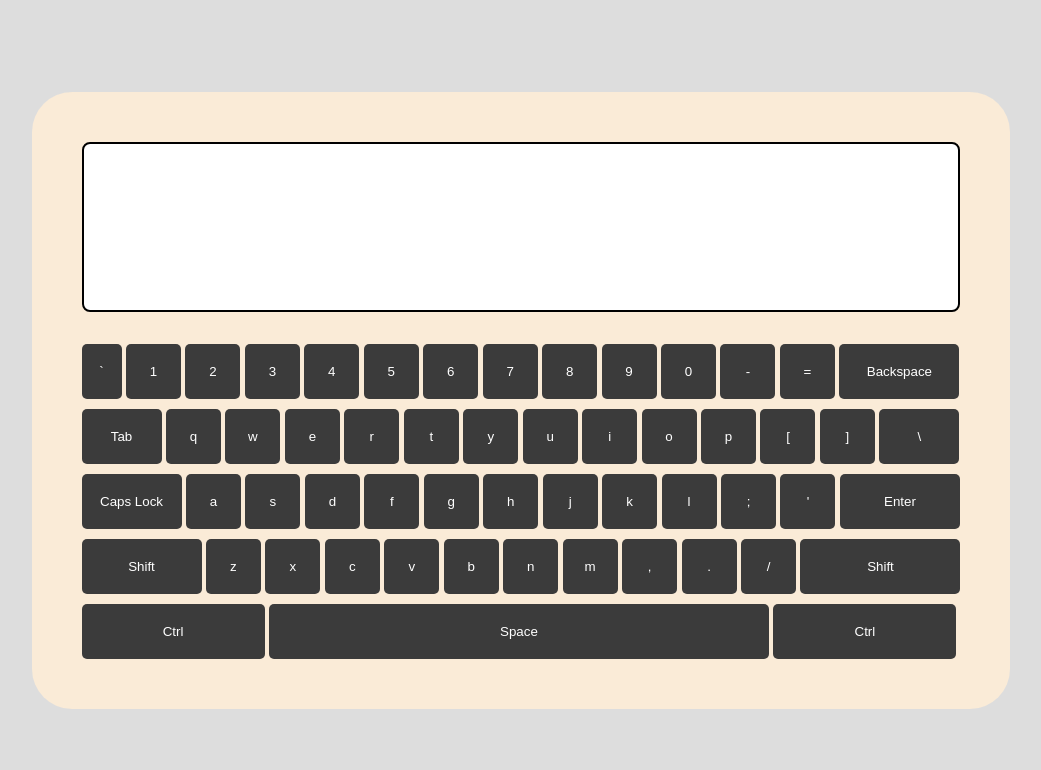
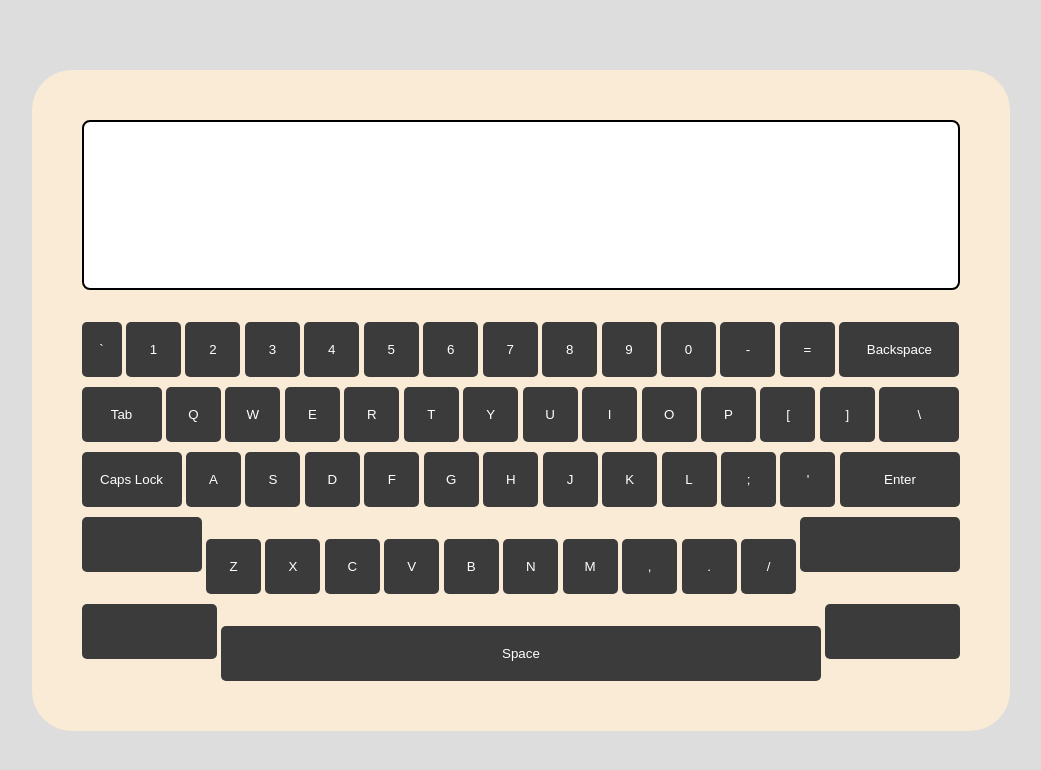
Before and after one commit to qibo02/virtual-keyboard, a plain HTML site: page index.html in a window 1280 px wide. Both pictures are taken after a click on the button "Caps Lock". Shown: the whole page, without its empty margins (119-1160 px from the left). Drawn offline with Linux system fonts and the light colour scheme.

Commit message:
version 1.2
Update the whole setup

```diff
--- a/index.html
+++ b/index.html
@@ -61,7 +61,7 @@
       <button class="enter">Enter</button>
     </div>
     <div class="fourth-row">
-      <button class="left-shift">Shift</button>
+      <button class="left-shift"></button>
       <button class="btn">z</button>
       <button class="btn">x</button>
       <button class="btn">c</button>
@@ -72,12 +72,12 @@
       <button class="btn">,</button>
       <button class="btn">.</button>
       <button class="btn">/</button>
-      <button class="right-shift">Shift</button>
+      <button class="right-shift"></button>
     </div>
     <div class="fifth-row">
-      <button id="ctrl">Ctrl</button>
+      <button id="ctrl"></button>
       <button id="space">Space</button>
-      <button id="ctrl">Ctrl</button>
+      <button id="ctrl"></button>
     </div>
   </div>
 </body>
--- a/scripts.js
+++ b/scripts.js
@@ -4,8 +4,12 @@ const textarea = document.querySelector('textarea')
 let chars = []
 
 const deleteButton = document.querySelector('.backspace')
-const shiftButton = document.querySelector('.shift')
+//const shiftButton = document.querySelector('.shift')
 const spaceButton = document.getElementById("space")
+const capslockButton = document.querySelector(".caps-lock")
+const tabButton = document.querySelector(".tab")
+const enterButton = document.querySelector(".enter")
+
 buttons.forEach(btn => {
     btn.addEventListener('click', () => {
         textarea.value += btn.innerText
@@ -22,5 +26,20 @@ deleteButton.addEventListener("click", () => {
 spaceButton.addEventListener("click", () => {
     chars.push(' ')
     textarea.value = chars.join('')
-}
-)
+})
+
+capslockButton.addEventListener("click", () => {
+    buttons.forEach(btn => {
+        btn.classList.toggle('upper')
+    })
+})
+
+tabButton.addEventListener("click", () => {
+    chars.push('    ')
+    textarea.value = chars.join('')
+})
+
+enterButton.addEventListener("click", () => {
+    chars.push('\n')
+    textarea.value = chars.join('')
+})
--- a/styles.css
+++ b/styles.css
@@ -60,12 +60,18 @@ button:hover {
   width: 40px;
 }
 
-.left-shift, .backspace, .enter {
+.backspace, .enter {
   width: 120px;
+}
+
+.left-shift {
+  width: 120px;
+  padding-top: 10px;
 }
 
 .right-shift {
   width: 160px;
+  padding-top: 11px;
 }
 
 .tab {
@@ -81,10 +87,13 @@ button:hover {
 }
 
 #space {
-  width: 500px;
+  width: 600px;
 
 }
 
 #ctrl {
-  width: 183px;
+  width: 135px;
+  padding-top: 11px;
 }
+
+.upper { text-transform: uppercase;}
```
Also changed, not shown: image.png (added).
